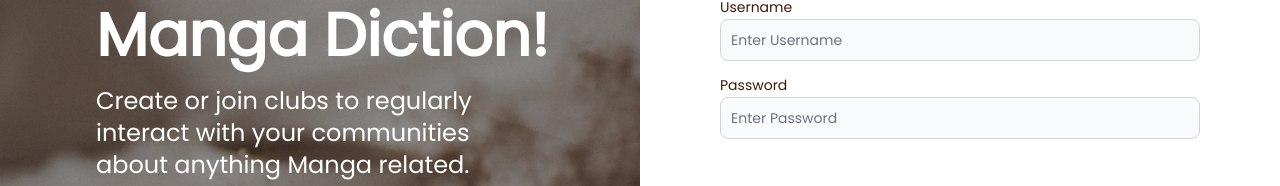
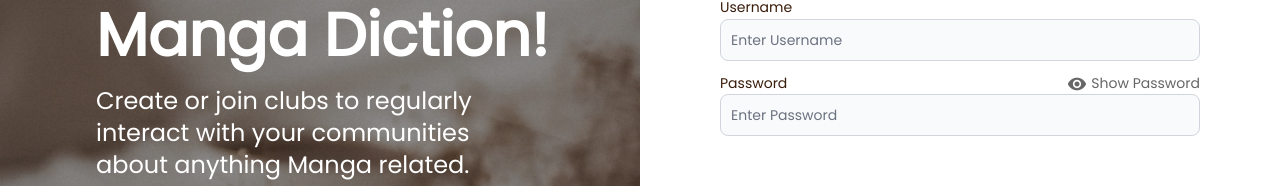
Before and after one commit to xhalleyy/manga-diction, a Next.js app: page / in a window 1280 px wide. Shown: the part 215-401 px from the top of the page. Built offline with nearby package versions, Linux system fonts and the light colour scheme.

Commit message:
sign up layout

```diff
--- a/src/app/page.tsx
+++ b/src/app/page.tsx
@@ -4,11 +4,13 @@ import { IToken } from "@/Interfaces/Interfaces";
 import { createUser, login } from "@/utils/DataServices";
 import { log } from "console";
 import { create } from "domain";
-import { Button, Label, TextInput } from "flowbite-react";
+import { Button, Label, TextInput, CustomFlowbiteTheme } from "flowbite-react";
 import { useRouter } from "next/navigation";
 import { useState } from "react";
 import Tabs from '@mui/material/Tabs';
 import Tab from '@mui/material/Tab';
+import VisibilityOffIcon from '@mui/icons-material/VisibilityOff';
+import RemoveRedEyeIcon from '@mui/icons-material/RemoveRedEye';
 
 
 import Alert from '@mui/material/Alert';
@@ -32,6 +34,7 @@ export default function Home() {
   const [logsign, setLogsign] = useState<boolean>(true);
 
   const [success, setSuccess] = useState<boolean | undefined>(undefined);
+  const [visibility, setVisibility] = useState<boolean>(false);
 
   const router = useRouter();
 
@@ -99,6 +102,20 @@ export default function Home() {
     }
   }
 
+  const handlePasswordVisibility = () => {
+    setVisibility(!visibility);
+  }
+
+  const customInput: CustomFlowbiteTheme['textInput'] = {
+    "field":{
+      "input": {
+        "colors": {
+          "brown": "border-gray-300 bg-gray-50 text-signHeader focus:border-signUpBtn focus:ring-signUpBtn"
+        },
+      },
+    }
+  }
+
   return (
     <>
       <div className="hidden md:flex">
@@ -125,9 +142,9 @@ export default function Home() {
             )}
           </div>
 
-          <div className="p-20 ">
+          <div className={logsign ? "p-20" : "px-20 mt-40"}>
 
-            <div className={logsign ? 'font-bold text-3xl text-signHeader mb-10' : 'font-bold text-3xl text-signHeader2 mb-10'}>
+            <div className={logsign ? 'font-bold text-3xl text-signHeader mb-10' : ' font-bold text-3xl text-signHeader2 mb-10'}>
               <h1>{logsign ? "Sign in" : "Sign up"}</h1>
             </div>
 
@@ -135,31 +152,46 @@ export default function Home() {
               <div className="mb-3">
                 <Label className={logsign ? 'text-signHeader' : 'text-signUp'} htmlFor="username1" value="Username" />
 
-                <TextInput id="username1" type="text" placeholder="Enter Username" required onChange={(e) => setUsername(e.target.value)} />
+                <TextInput theme={customInput} color="brown" id="username1" type="text" placeholder="Enter Username" required onChange={(e) => setUsername(e.target.value)} />
               </div>
 
               <div className={logsign ? "hidden mb-3 " : "normale mb-3"}>
                 <Label className="text-signUp" htmlFor="firstname1" value="First Name:" />
 
-                <TextInput id="firstname1" type="text" placeholder="Enter First Name" required onChange={(e) => setFirstN(e.target.value)} />
+                <TextInput theme={customInput} color="brown" id="firstname1" type="text" placeholder="Enter First Name" required onChange={(e) => setFirstN(e.target.value)} />
               </div>
 
               <div className={logsign ? "hidden mb-3" : "normale mb-3"}>
                 <Label className="text-signUp" htmlFor="lastname1" value="Last Name:" />
 
-                <TextInput id="lastname1" type="text" placeholder="Enter Last Name" required onChange={(e) => setLastN(e.target.value)} />
+                <TextInput theme={customInput} color="brown" id="lastname1" type="text" placeholder="Enter Last Name" required onChange={(e) => setLastN(e.target.value)} />
               </div>
 
               <div className={logsign ? "hidden mb-3" : "normale mb-3"}>
                 <Label className="text-signUp" htmlFor="age1" value="Age:" />
 
-                <TextInput id="age1" type="text" placeholder="Enter Age" required onChange={(e) => setAge(Number(e.target.value))} />
+                <TextInput theme={customInput} color="brown" id="age1" type="text" placeholder="Enter Age" required onChange={(e) => setAge(Number(e.target.value))} />
               </div>
 
-              <div className="mb-3">
-                <Label className={logsign ? 'text-signHeader' : 'text-signUp'} htmlFor="password1" value="Password" />
+              <div className="mb-3 flex flex-col">
+                <div className="flex flex-row place-content-between">
+                  <Label className={logsign ? 'text-signHeader' : 'text-signUp'} htmlFor="password1" value="Password" />
+                  <div onClick={handlePasswordVisibility} className="text-sm text-signUp cursor-pointer">
+                    {visibility ? (
+                      <>
+                        <VisibilityOffIcon fontSize="small" className="me-1" />
+                        Hide Password
+                      </>
+                    ) : (
+                      <>
+                        <RemoveRedEyeIcon fontSize="small" className="me-1" />
+                        Show Password
+                      </>
+                    )}
+                  </div>
+                </div>
 
-                <TextInput id="password1" type="text" placeholder="Enter Password" required onChange={(e) => setPassword(e.target.value)} />
+                <TextInput theme={customInput} color="brown" id="password1" type={visibility ? 'text' : 'password'} placeholder="Enter Password" required onChange={(e) => setPassword(e.target.value)} />
               </div>
             </form>
 
--- a/tailwind.config.ts
+++ b/tailwind.config.ts
@@ -23,13 +23,13 @@ const config: Config = {
         'bgLogin': "url('/loginpic.png')",
       }),
       colors: {
-        'signHeader':'rgba(57, 28, 11, 1)',
-        'signHeader2': 'rgba(51, 51, 51, 1)',
-        'signUp': 'rgba(102, 102, 102, 1)',
-        'signUpBtn': 'rgba(136, 119, 109, 1)',
-        'mainBg': 'rgba(236, 234, 217, 1)',
-        'tagsBg': 'rgba(39, 48, 67, 1)',
-        'searchColor' : 'rgba(207, 198, 183, 1)'
+        'signHeader':'rgba(57, 28, 11, 1)', // dark brown
+        'signHeader2': 'rgba(51, 51, 51, 1)', // dark gray/ black
+        'signUp': 'rgba(102, 102, 102, 1)', // light gray
+        'signUpBtn': 'rgba(136, 119, 109, 1)', // light brown
+        'mainBg': 'rgba(236, 234, 217, 1)', // offwhite
+        'tagsBg': 'rgba(39, 48, 67, 1)', // dark blue
+        'searchColor' : 'rgba(207, 198, 183, 1)' // ivory
       }
     }
   },
```
